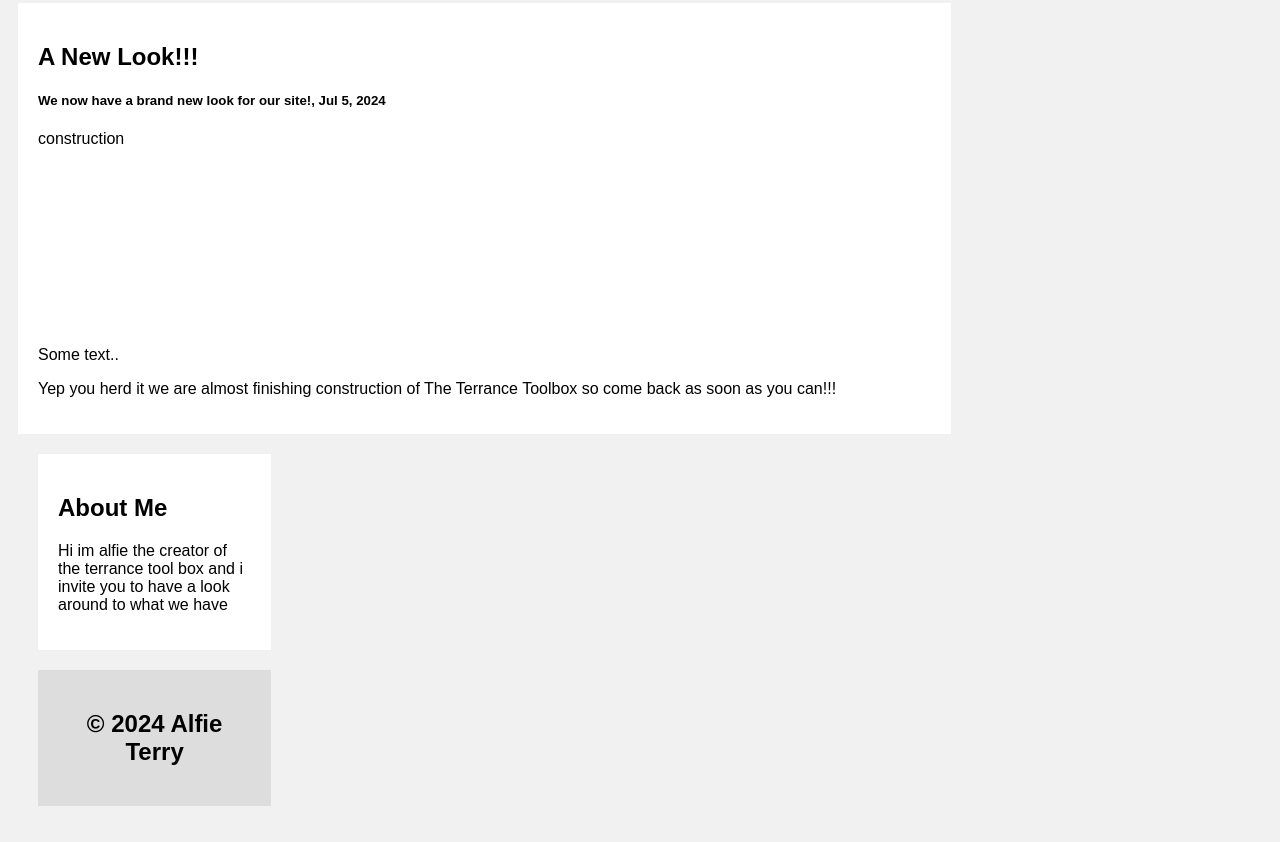
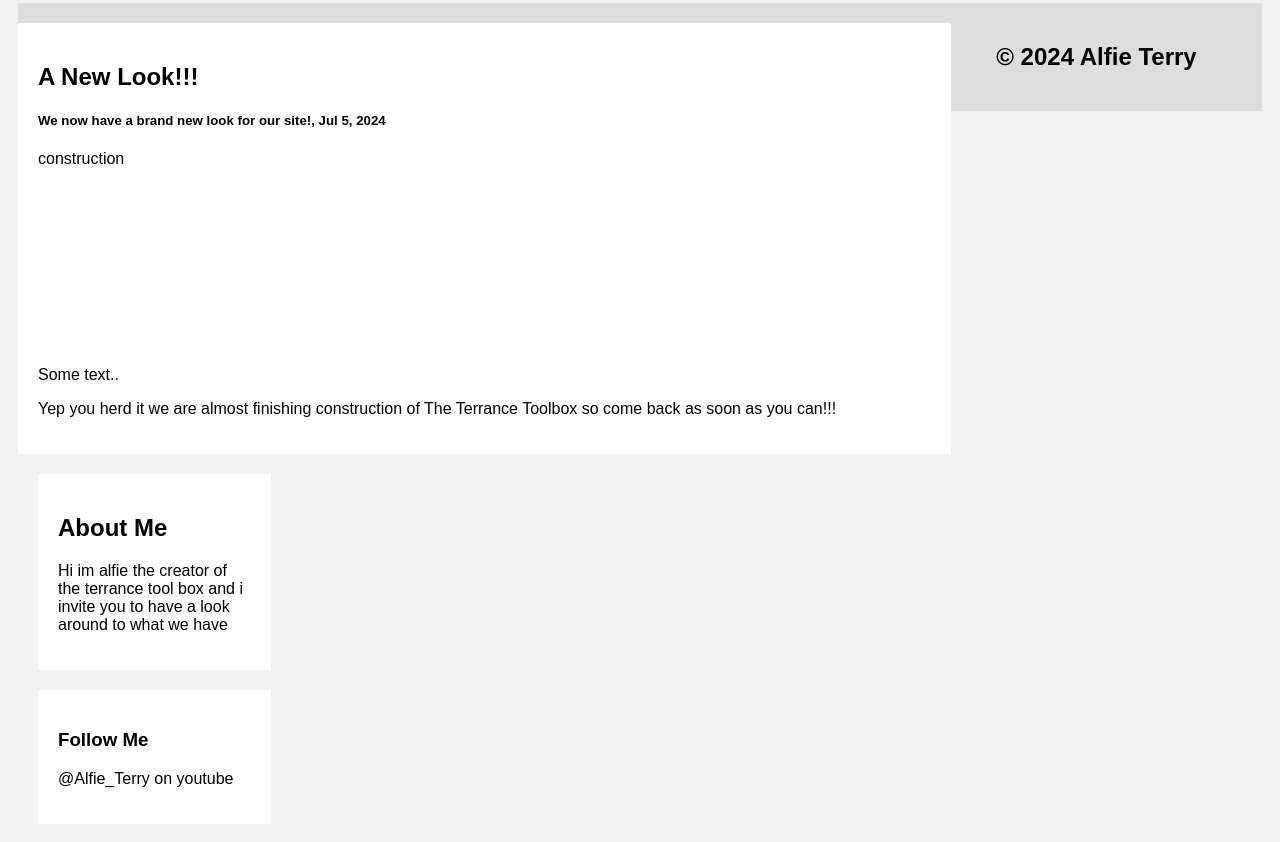
Before and after one commit to AlfieTerryyy/testsforalfieterry.co.uk, a plain HTML site: page index.html in a window 1280 px wide. Shown: the part 300-1142 px from the top of the page. Drawn offline with Linux system fonts and the light colour scheme; a script that the page names is missing.

Commit message:
Update index.html

```diff
--- a/index.html
+++ b/index.html
@@ -36,20 +36,21 @@
       <h2>About Me</h2>
       <p>Hi im alfie the creator of the terrance tool box and i invite you to have a look around to what we have</p>
     </div>
-    <!--
+    <!---
     <div class="card">
       <h3>Popular Post</h3>
       <div class="img"><p>Image</p></div>
       <div class="img"><p>Image</p></div>
       <div class="img"><p>Image</p></div>
     </div>
+        --->
     <div class="card">
       <h3>Follow Me</h3>
-      <p>Some text..</p>
+      <p>@Alfie_Terry on youtube</p>
     </div>
   </div>
 </div>
---->
+
 <div class="footer">
   <h2>© 2024 Alfie Terry</h2>
 </div>
```
